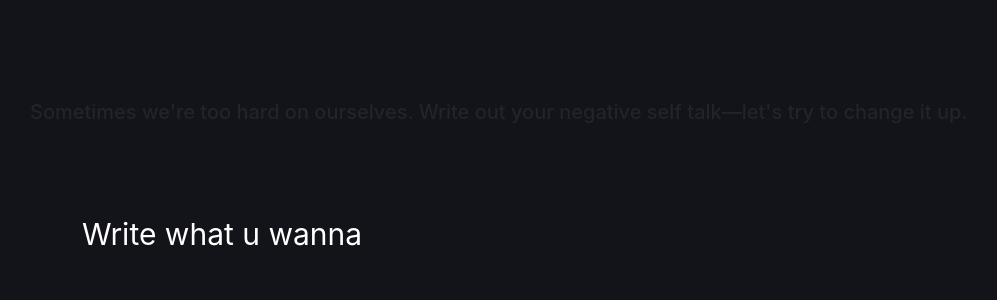
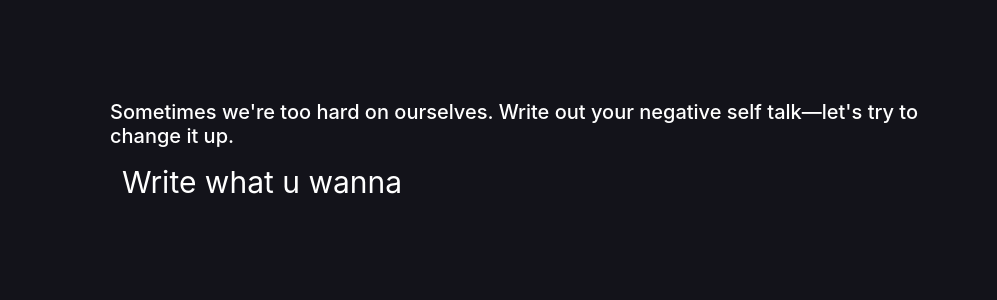
Before and after one commit to songeunyou/letter-to-myself, a React (Create React App) app: page / in a window 1280 px wide. Shown: the top 300 px of the page, without its empty margins (118-1115 px from the left). Built offline with nearby package versions, Linux system fonts and the light colour scheme.

Commit message:
Working text editor

```diff
--- a/src/css/App.css
+++ b/src/css/App.css
@@ -8,27 +8,29 @@
 }
 
 h1 {
+  position: absolute;
   font-size: 20px;
-  margin-top: 100px;
-  margin-bottom: 40px;
-  width: calc(80vw - 40px);
+  color: white;
+  margin: 100px 0px 40px 0px;
+  width: calc(80vw - 200px);
+  z-index: 10;
+  pointer-events: none;
 }
 
 #input-container {
   width: 100vw;
-  min-height: 70vh;
 }
-#input-container div {
+#input-container .input {
+  position: relative;
   width: 100%;
-  height: 100%;
-  padding: 10px 200px;
+  min-height: 100vh;
+  padding: 160px 240px 10px 240px;
   font-size: 30px;
-  background: rgba(0, 0, 0, 0);
   color: white;
   border: none;
   resize: none;
 }
-#input-container div:focus {
+#input-container .input:focus {
   outline: none;
 }
 
--- a/src/scss/App.scss
+++ b/src/scss/App.scss
@@ -8,23 +8,25 @@
 }
 
 h1 {
+    position: absolute;
     font-size: 20px;
-    margin-top: 100px;
-    margin-bottom: 40px;
-    width: calc(80vw - 40px);
+    color: white;
+    margin: 100px 0px 40px 0px;
+    width: calc(80vw - 200px);
+    z-index: 10;
+    pointer-events: none;
 }
 
 #input-container {
     width: 100vw;
     // change width to responsive widths later
-    min-height: 70vh;
 
-    div {
+    .input {
+        position: relative;
         width: 100%;
-        height: 100%;
-        padding: 10px 200px;
+        min-height: 100vh;
+        padding: 160px 240px 10px 240px;
         font-size: 30px;
-        background: rgba(0,0,0,0);
         color: white;
         border: none;
         resize: none;
```
Also changed, not shown: 1 other file (tests, documents, lock files or other folders).
